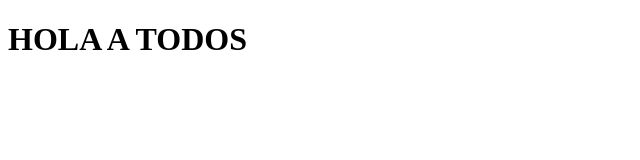
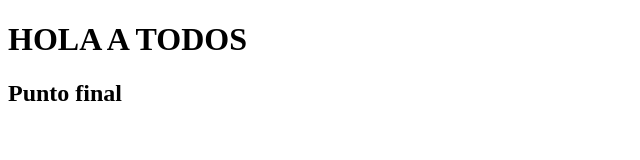
Before and after one commit to renato-universidad/prueba2-universidad, a plain HTML site: page index.html in a window 1280 px wide. Shown: the whole page, without its empty margins (0-640 px from the left). Drawn offline with Linux system fonts and the light colour scheme.

Commit message:
Quinto cambio

```diff
--- a/index.html
+++ b/index.html
@@ -8,5 +8,6 @@
 </head>
 <body>
     <h1>HOLA A TODOS</h1>
+    <h2>Punto final</h2>
 </body>
 </html>
```
